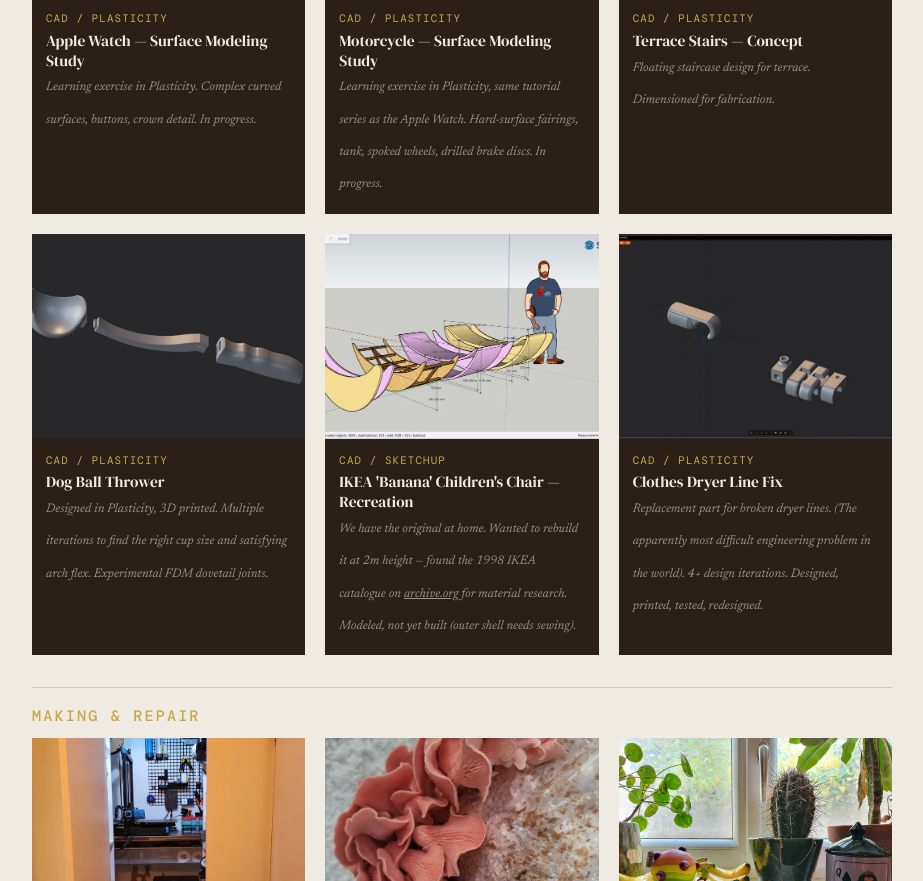
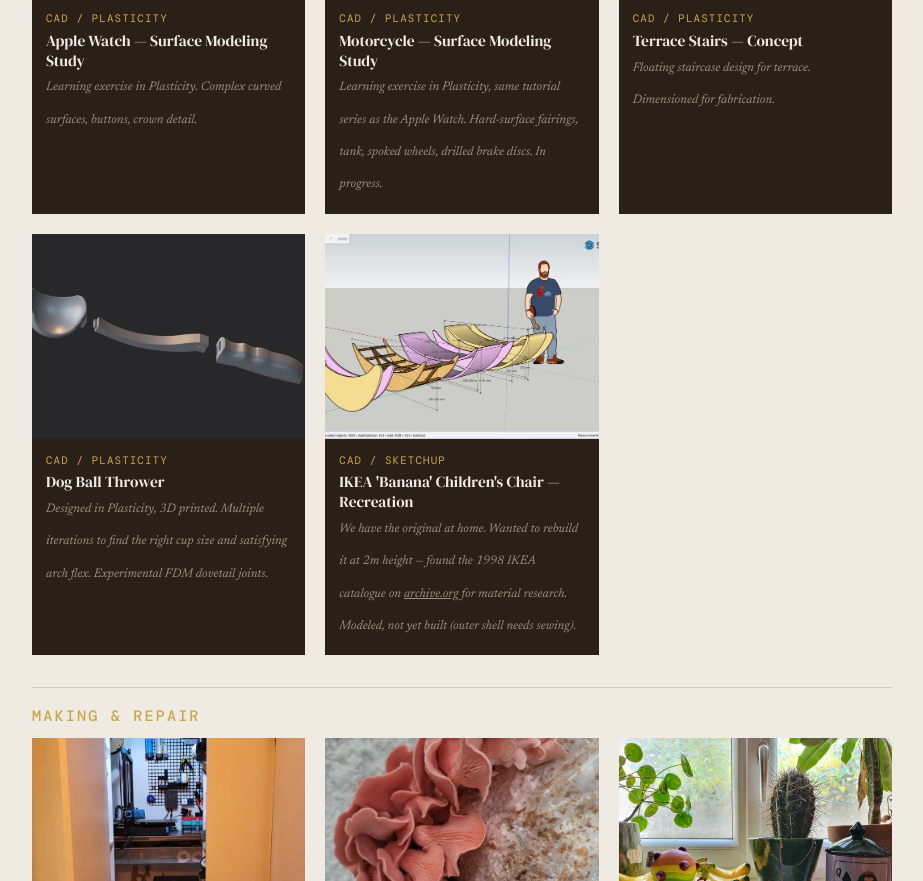
Before and after one commit to rupel190/rupelxyz, a website: page index.html in a window 1280 px wide. Shown: the part 4298-5179 px from the top of the page, without its empty margins (178-1101 px from the left). Drawn offline with nearby package versions, Linux system fonts and the light colour scheme; a web font is replaced by a local one.

Commit message:
content: the Apple Watch study is finished; the clothes-dryer fix leaves the portfolio

```diff
--- a/index.html
+++ b/index.html
@@ -576,7 +576,7 @@
         <div class="portfolio-caption">
           <span class="cat">CAD / Plasticity</span>
           <h4 class="title">Apple Watch — Surface Modeling Study</h4>
-          <span class="desc">Learning exercise in Plasticity. Complex curved surfaces, buttons, crown detail. In progress.</span>
+          <span class="desc">Learning exercise in Plasticity. Complex curved surfaces, buttons, crown detail.</span>
         </div>
       </div>
       <div class="portfolio-item">
@@ -609,14 +609,6 @@
           <span class="cat">CAD / SketchUp</span>
           <h4 class="title">IKEA 'Banana' Children's Chair — Recreation</h4>
           <span class="desc">We have the original at home. Wanted to rebuild it at 2m height — found the 1998 IKEA catalogue on <a href="https://archive.org" style="color:#9a8e82;text-decoration:underline;" target="_blank">archive.org</a> for material research. Modeled, not yet built (outer shell needs sewing).</span>
-        </div>
-      </div>
-      <div class="portfolio-item">
-        <img src="assets/clothes-dryer-line-fix.webp" alt="Clothes Dryer Line Fix" loading="lazy" decoding="async" width="900" height="508">
-        <div class="portfolio-caption">
-          <span class="cat">CAD / Plasticity</span>
-          <h4 class="title">Clothes Dryer Line Fix</h4>
-          <span class="desc">Replacement part for broken dryer lines. (The apparently most difficult engineering problem in the world). 4+ design iterations. Designed, printed, tested, redesigned.</span>
         </div>
       </div>
     </div>
```
Also changed, not shown: assets/clothes-dryer-line-fix.webp (deleted).
